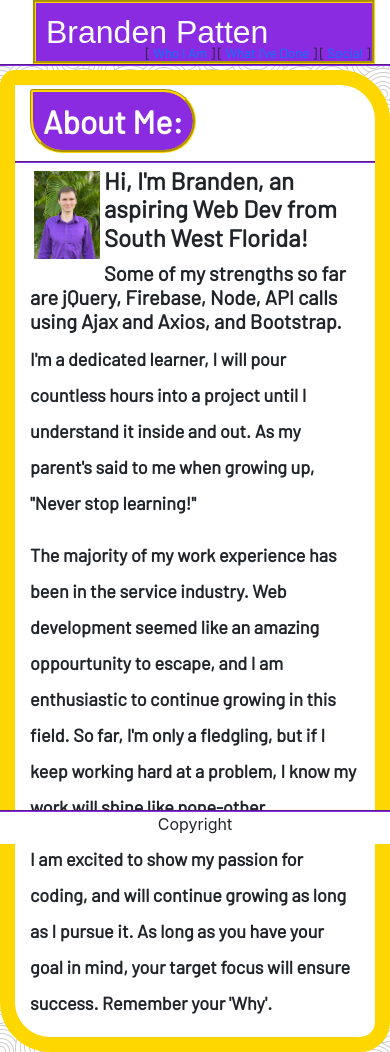
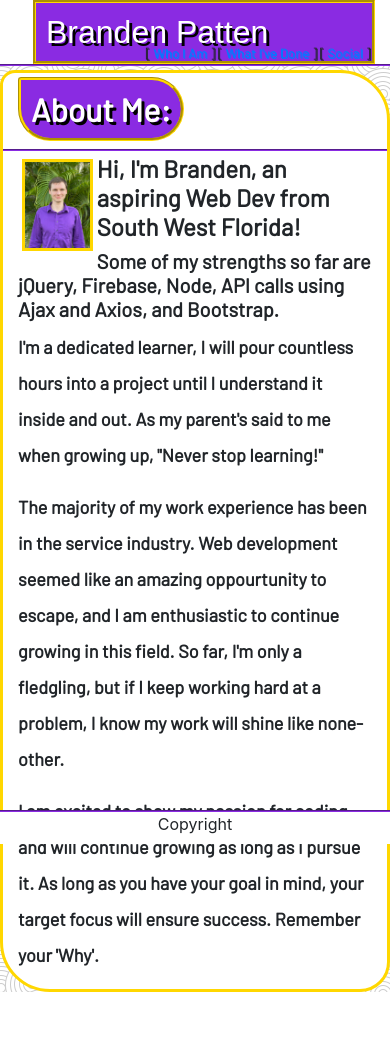
Before and after one commit to pattenbranden/New-Portfolio, a plain HTML site: page index.html in a window 390 px wide. After the commit the page ends 992 px from the top, so only its background shows below. Drawn offline with nearby package versions, Linux system fonts and the light colour scheme; a script that the page names is missing; a web font is replaced by a local one.

Commit message:
modified CSS to include mobile responsive border on main elements

```diff
--- a/assets/css/style.css
+++ b/assets/css/style.css
@@ -4,6 +4,9 @@ body {
 #profile-picture {
     width: 20%;
     float: left;
+    border: 3px solid gold ;
+    margin: 50px;
+
 }
 #nav-links {
     float: right;
@@ -11,6 +14,8 @@ body {
     bottom: 0%;
     right: 5%;
     font-family: 'Barlow', sans-serif;
+
+  text-shadow: 1px 1px;
 }
 
 #header-name {
@@ -24,6 +29,7 @@ body {
     position: relative;
     bottom: 0px;
     border: 3px groove gold ;
+    text-shadow: 3px 3px black;
 }
 #header-container{
     height: 10%;
@@ -56,6 +62,7 @@ body {
     margin-top: 1%;
     border: 3px groove gold ;
     border-radius: 5px 50px 50px;
+    text-shadow: 3px 3px black;
 }
 #about-me {
     font-family: 'Barlow', sans-serif;
@@ -95,11 +102,13 @@ footer {
 }
 .project-title{
     position: relative;
+    font-style: italic;
     top: 150px;
     z-index: 1;
     background-color: blueviolet;
     color: white;
     border: 3px groove gold ;
+    text-shadow: 3px 3px black;
 
 }
 
@@ -121,4 +130,10 @@ footer {
         justify-content: start;
         align-items: center;
     }
+    .body-element {
+        margin-top: 1%;
+        background-color: white;
+        border: 3px solid gold ;
+        border-radius: 15px 50px 30px;
+    }
 }
--- a/index.html
+++ b/index.html
@@ -5,7 +5,7 @@
     <meta charset="UTF-8">
     <meta name="viewport" content="width=device-width, initial-scale=1.0">
     <meta http-equiv="X-UA-Compatible" content="ie=edge">
-    <title>Branden Patten | Portfolio | Fledgling Web Developer</title>
+    <title>Branden Patten | Portfolio | Web Developer</title>
 
     <!-- JS librarys  -->
     <script src="https://ajax.googleapis.com/ajax/libs/jquery/3.4.1/jquery.min.js"></script>
```
